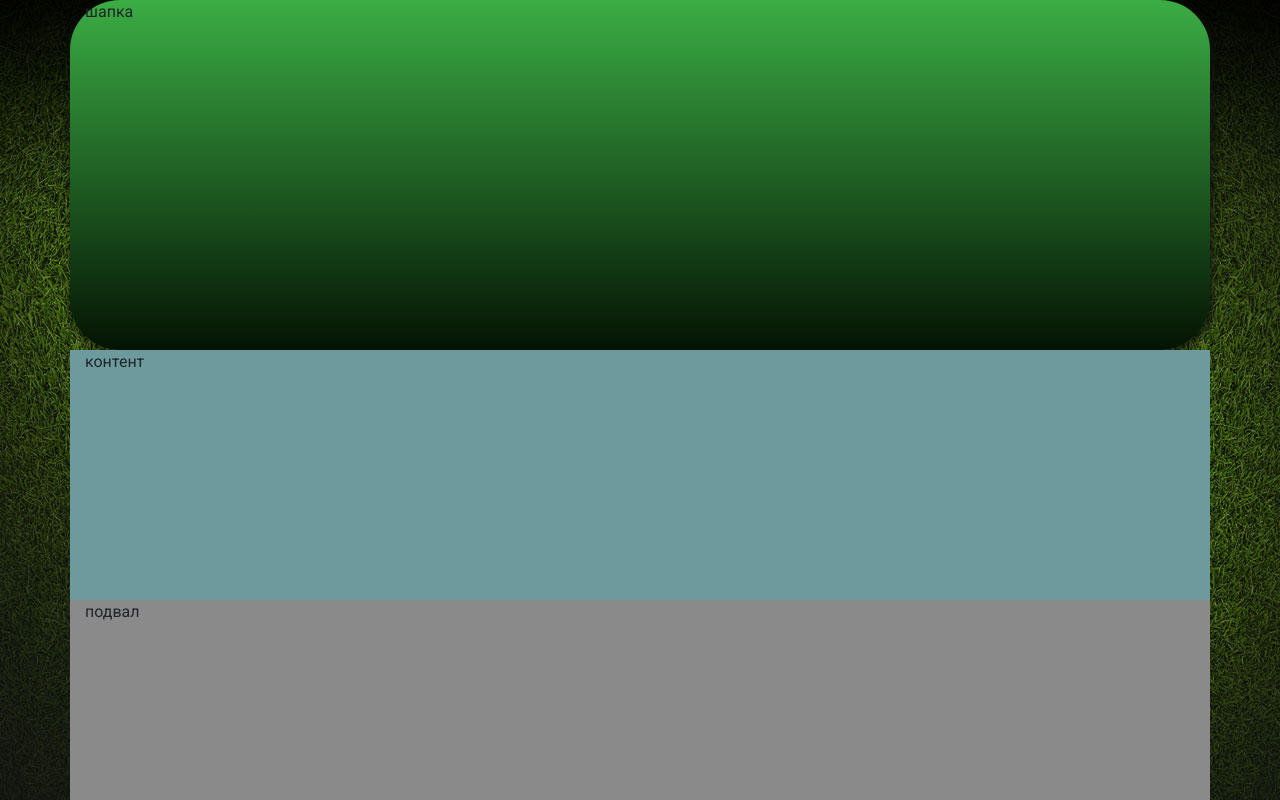
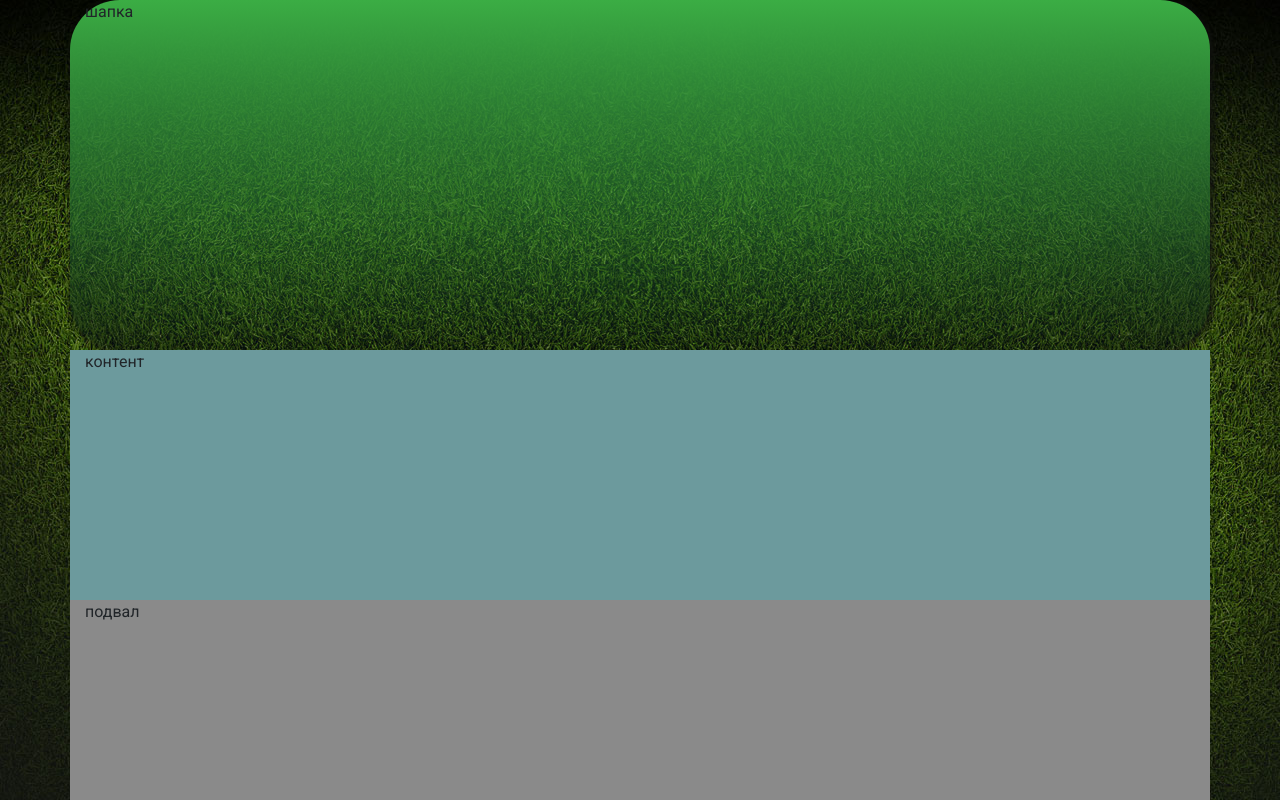
Before and after one commit to Major666RUS/NiceFootball, a website: page index.html in a window 1280 px wide. Drawn offline with nearby package versions, Linux system fonts and the light colour scheme.

Commit message:
12123232

```diff
--- a/main.scss
+++ b/main.scss
@@ -16,7 +16,7 @@
   height: 350px;
   border-radius: 50px;
   box-shadow: 2px 2px 10px 0px #111;
-  background-image: linear-gradient(to bottom, #3bad44 0%, #041303 100%);
+  background-image: linear-gradient(to bottom, #3bad44 0%, rgba(4, 9, 13, 0.5) 100%);
 }
 .content {
   background-color: #6c9a9d;
```
Also changed, not shown: css/main.css, 1 other file.
